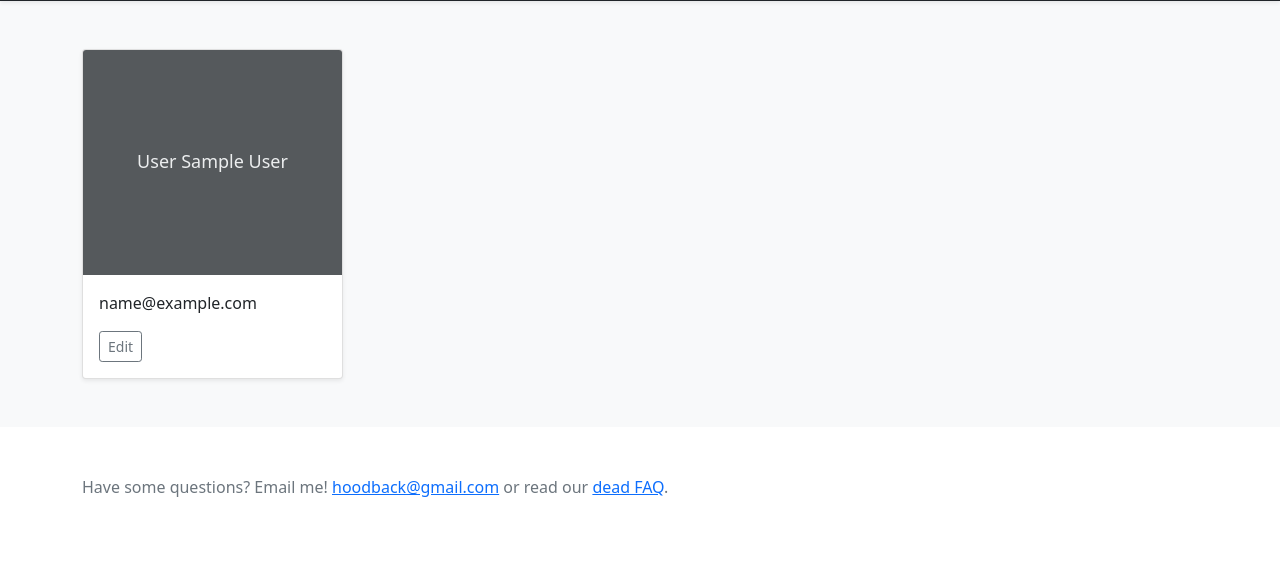
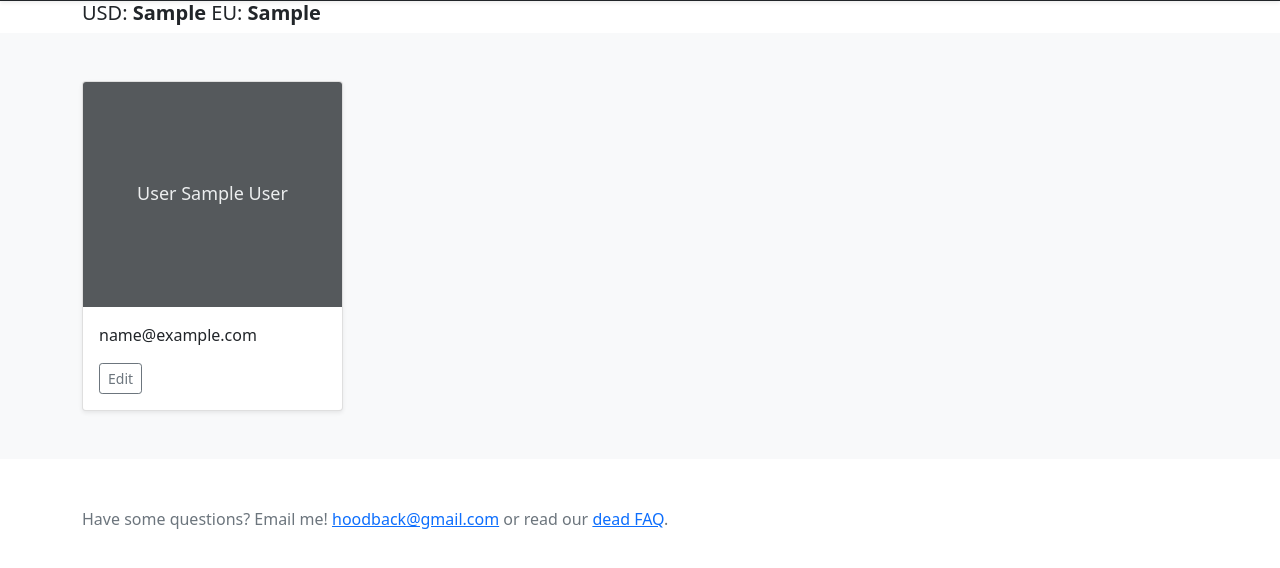
Before and after one commit to freddybone1/backend_HT6, a Django app: template home/templates/list_of_students.html in a window 1280 px wide. Shown: the part 57-625 px from the top of the page. Run offline with Django 3.2, Linux system fonts and the light colour scheme; tables that the repository leaves empty hold one stand-in row (values such as "Sample post"); the template is opened without the code that fills it: values that come from a table or form of the project are taken from there, most other values are stand-ins (such as "Sample title", 1, 10 or a date in 2020); data that the repository does not hold is empty; parts of the project's set-up code (start-up, migrations or seed data) failed here and were passed over.

Commit message:
add transfer data from db to view and place data in html file on main page

```diff
--- a/home/templates/list_of_students.html
+++ b/home/templates/list_of_students.html
@@ -14,6 +14,9 @@
     </div>
   </div>
 </header>
+<div class="container">
+<h5>USD: <b>{{currency.0}}</b> EU: <b>{{currency.1}}</b></h5>
+</div>
 <main>
 
   <div class="album py-5 bg-light">
```
Also changed, not shown: home/views.py (+7 -1 lines).
